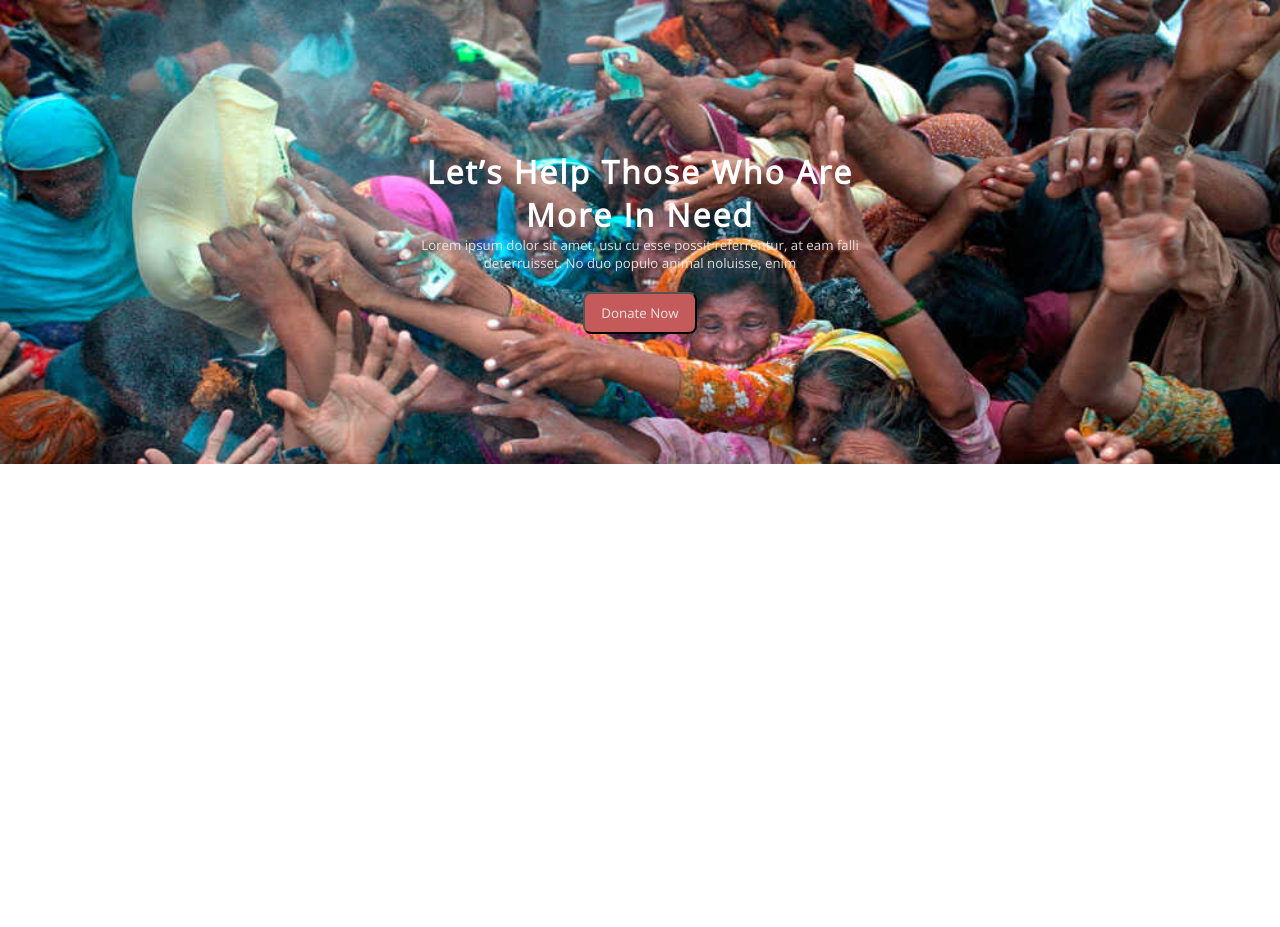
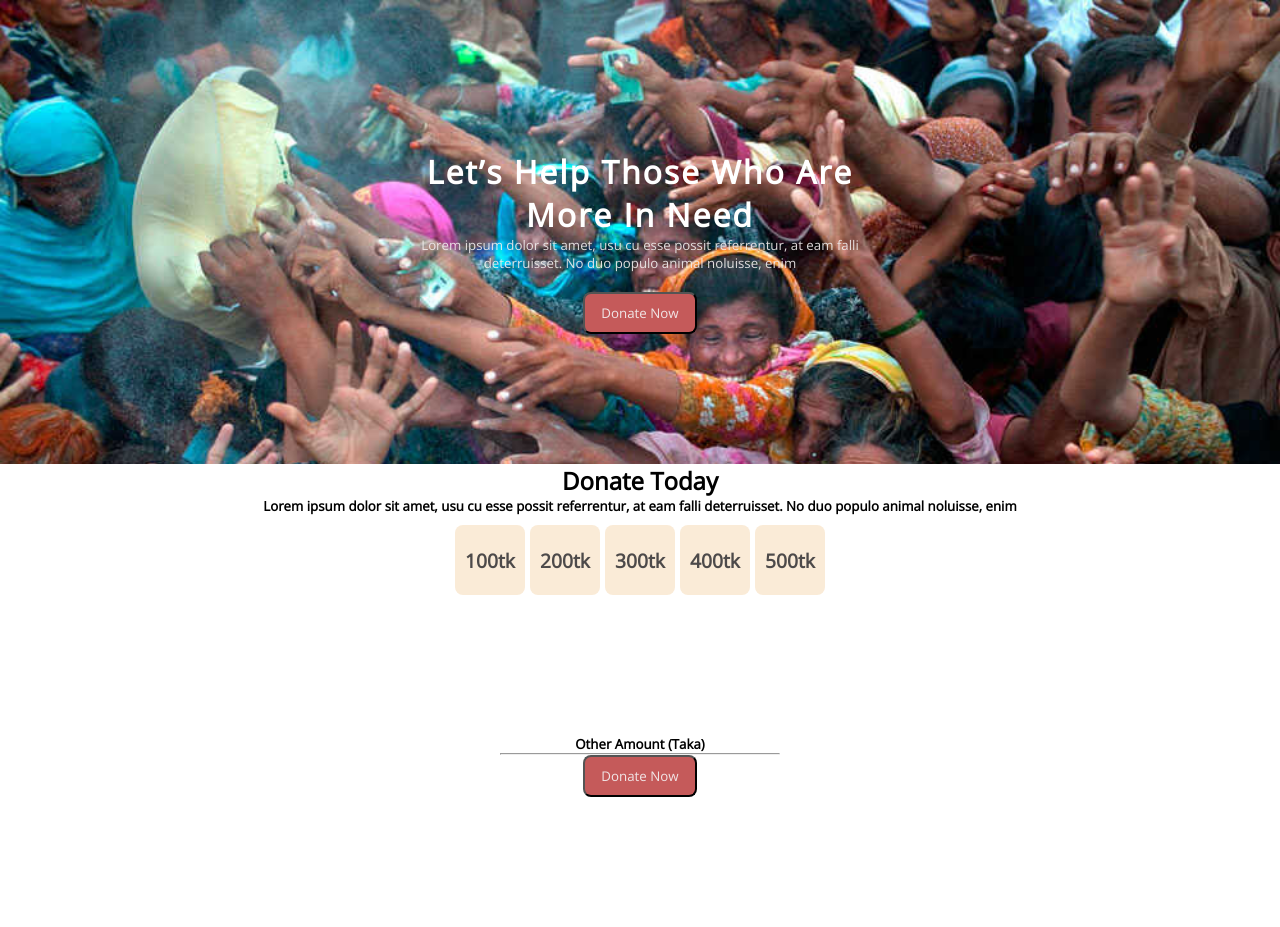
Before and after one commit to AdnaNation/donate-site, a plain HTML site: page index.html in a window 1280 px wide. Before the commit the page ends 800 px from the top, so only its background shows below. Drawn offline with nearby package versions, Linux system fonts and the light colour scheme.

Commit message:
hariyer na

```diff
--- a/index.html
+++ b/index.html
@@ -12,10 +12,28 @@
             <h5 class="header-sub-title">Lorem ipsum dolor sit amet, usu cu esse possit referrentur, at eam falli <br>
                 deterruisset. No duo populo animal noluisse, enim</h5>
 
-               <div class="btn-donate"> <button> Donate Now</button></div>
+                <div class="btn-donate"> <button> Donate Now</button></div>
+
 
 
     </header>
+    <main>
+        <section>
+            <div class="mid-part">
+                <h2>Donate Today</h2>
+                <h5>Lorem ipsum dolor sit amet, usu cu esse possit referrentur, at eam falli
+                    deterruisset. No duo populo animal noluisse, enim</h5>
+
+                   <div class="buttons">
+                    <button>100tk</button><button>200tk</button><button>300tk</button><button>400tk</button><button>500tk</button>
+                   </div>
+                   <h5>Other Amount (Taka)</h5>
+                   <hr>
+                   <div class="btn-donate"> <button> Donate Now</button></div>
+            </div>
+
+        </section>
+    </main>
 
 </body>
 </html>
--- a/styles/donate.css
+++ b/styles/donate.css
@@ -3,6 +3,15 @@
     font-family: 'Open Sans', sans-serif;
 
 }
+header{
+    background-image: url(/images/donation6.jpg);
+    background-repeat: no-repeat;
+    background-size: 100%;
+    width: 100%;
+    height: 90%;
+
+  }
+
 .header-title{
     padding: 150px 200px 0px;
     text-align: center;
@@ -23,21 +32,38 @@ button{
     margin-bottom: 130px;
      border-radius: 8px;
     box-shadow: none;
-     border: 1 silver;}
-
-
-
+     border: 1 silver;
+     }
 
  .btn-donate{
     text-align: center;
 
  }
+     /* main section   */
+     section .buttons{
+        display: flex;
+        gap: 5px;
+        margin: 10px 0px;
+        justify-content: center;
 
-header{
-    background-image: url(/images/donation6.jpg);
-    background-repeat: no-repeat;
-    background-size: 100% 200%;
-    width: 100%;
-    height: 150%;
-    margin-top: 0;
+
+     }
+     section .buttons button{
+        color: rgb(77, 74, 74);
+        font-weight:bold ;
+        font-size: larger;
+        border: 0;
+        padding: 10px;
+        width: 70px;
+        height: 70px;
+        background-color: antiquewhite;
+        ;
+
+     }
+.mid-part{
+    text-align: center;
 }
+hr{
+    margin-right: 500px;
+    margin-left: 500px;
+}
```
